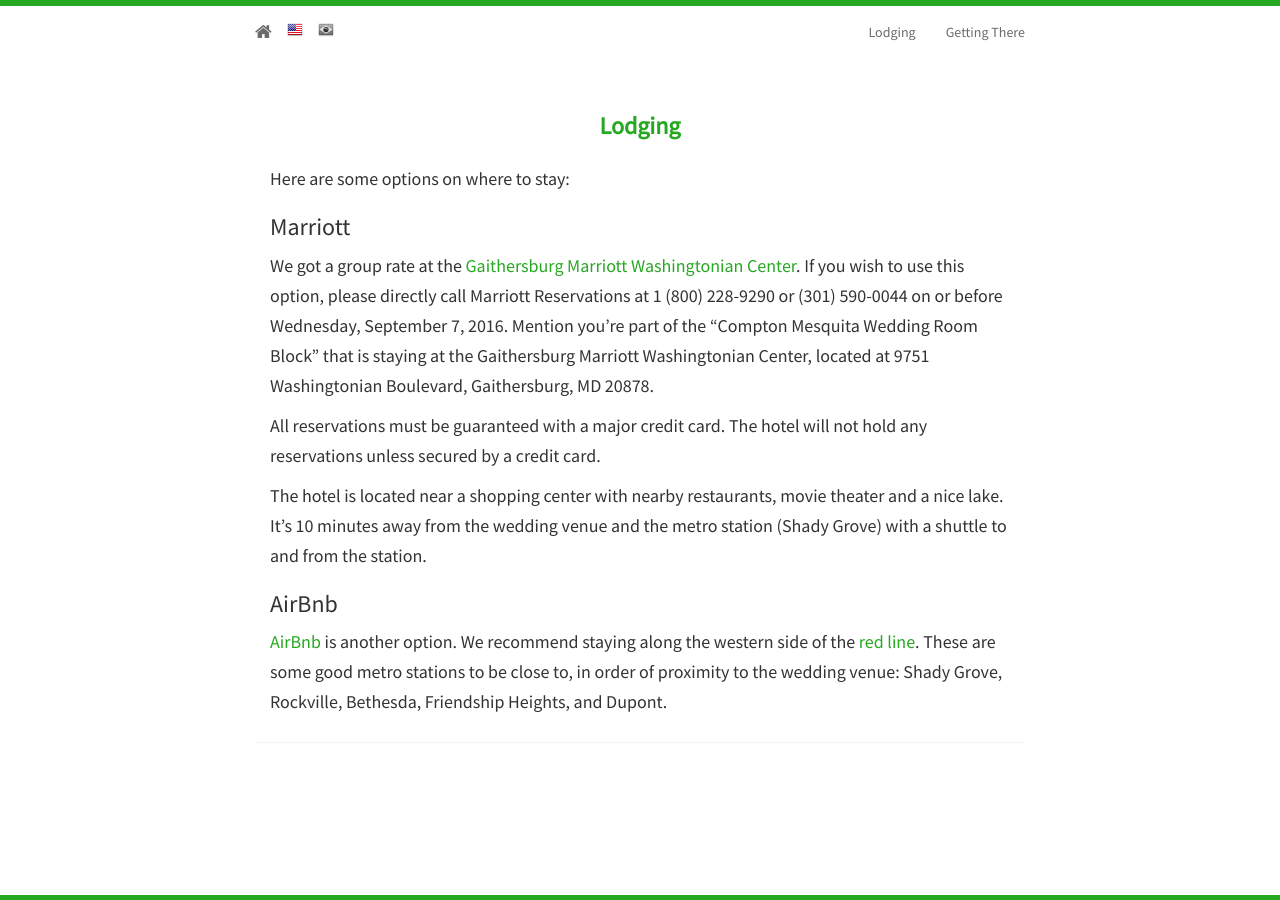
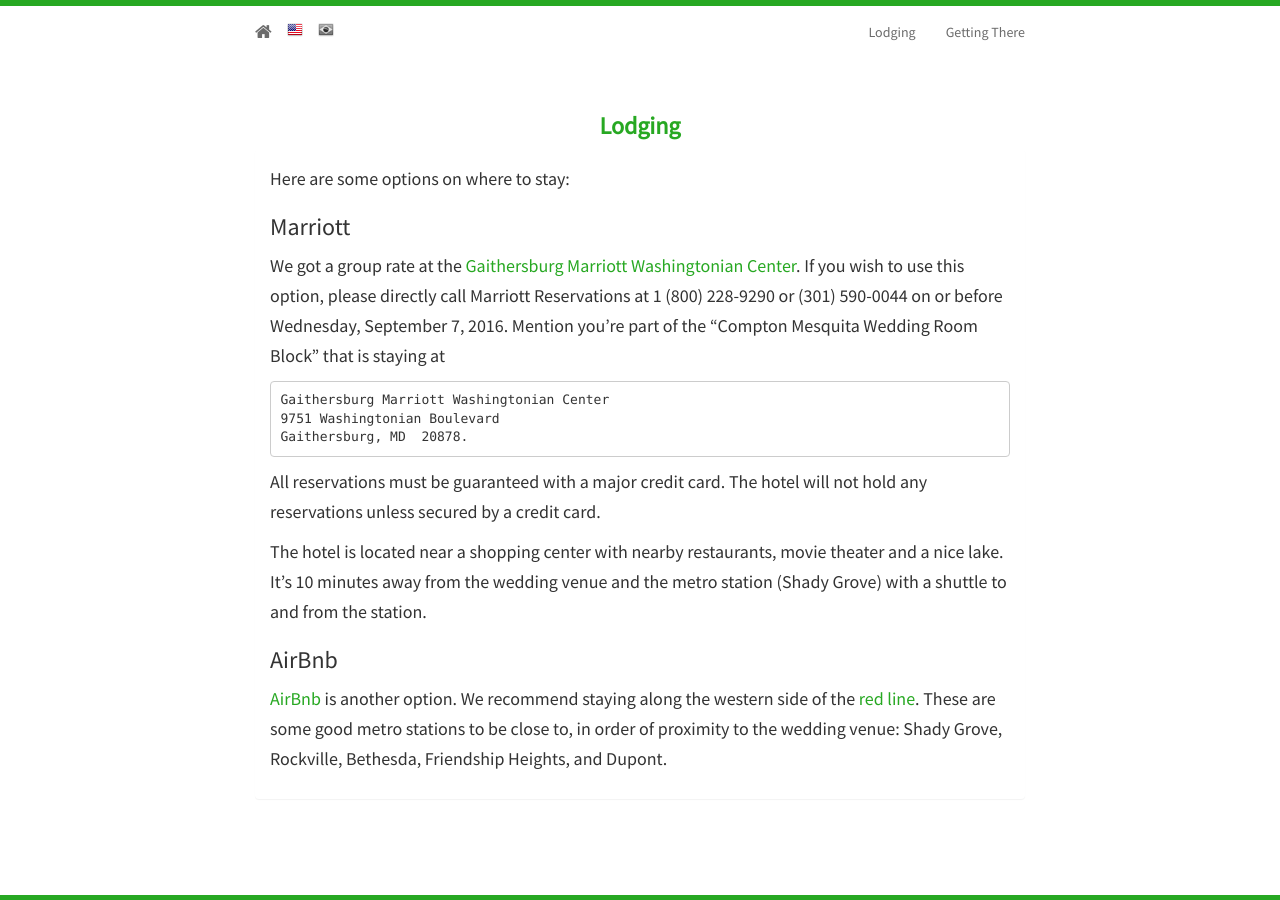
Before and after one commit to andersonvom/wedding-site, a Jekyll site: the page built from _posts/en/0000-01-02-lodging.md, in a window 1280 px wide. Built offline with Jekyll 4.4.1, drawn with Linux system fonts in a browser that asks for light colours; nearby versions of some CDN libraries.

Commit message:
Fix format of hotel address

```diff
--- a/_posts/en/0000-01-02-lodging.md
+++ b/_posts/en/0000-01-02-lodging.md
@@ -12,9 +12,11 @@
 Center][marriott]. If you wish to use this option, please directly call
 Marriott Reservations at 1 (800) 228-9290 or (301) 590-0044 on or before
 Wednesday, September 7, 2016. Mention you're part of the "Compton
-Mesquita Wedding Room Block" that is staying at the Gaithersburg
-Marriott Washingtonian Center, located at 9751 Washingtonian Boulevard,
-Gaithersburg, MD  20878.
+Mesquita Wedding Room Block" that is staying at
+
+    Gaithersburg Marriott Washingtonian Center
+    9751 Washingtonian Boulevard
+    Gaithersburg, MD  20878.
 
 All reservations must be guaranteed with a major credit card. The hotel
 will not hold any reservations unless secured by a credit card.
```
Also changed, not shown: _posts/pt/0000-01-02-acomodações.md (+2 -1 lines).
